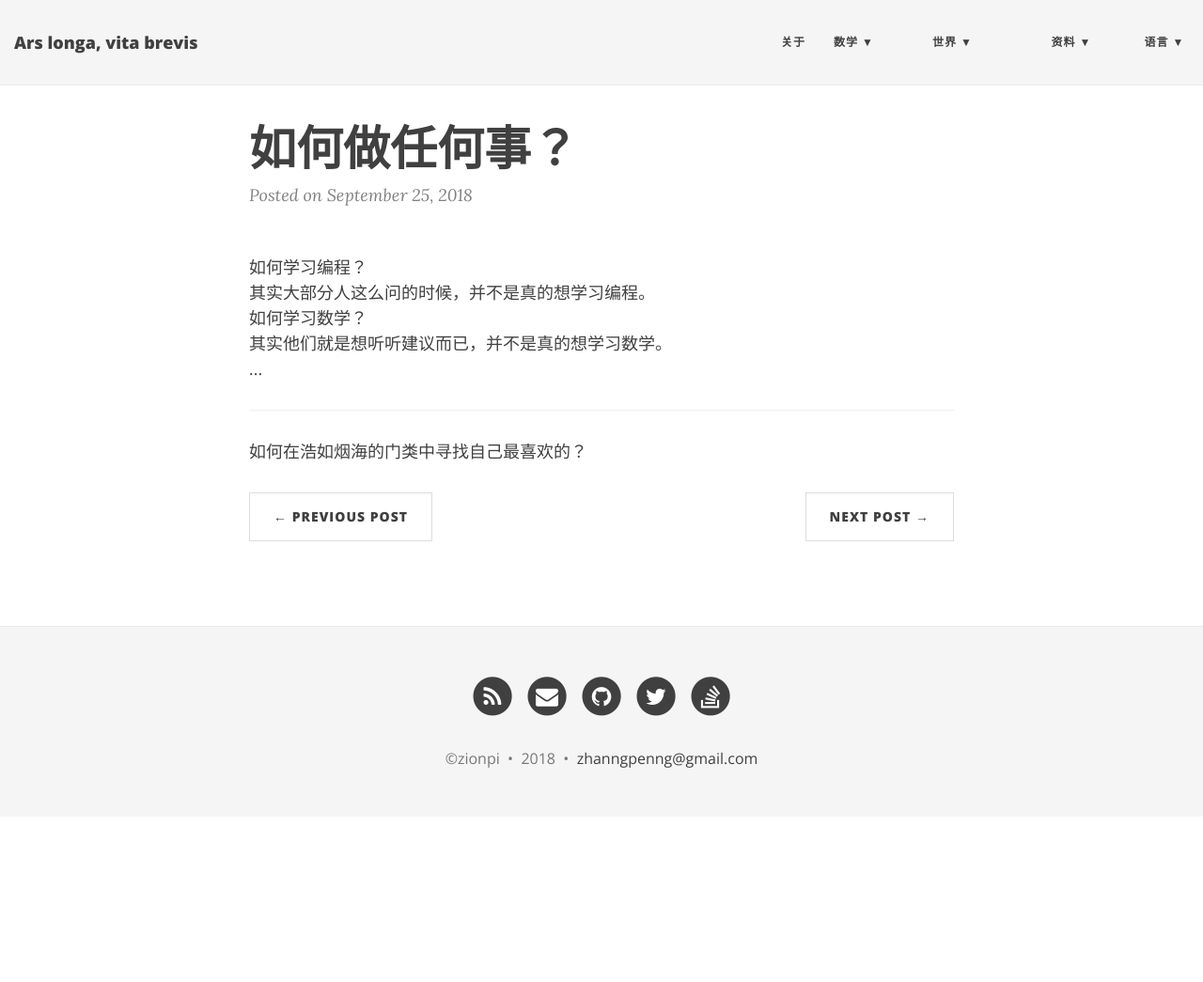
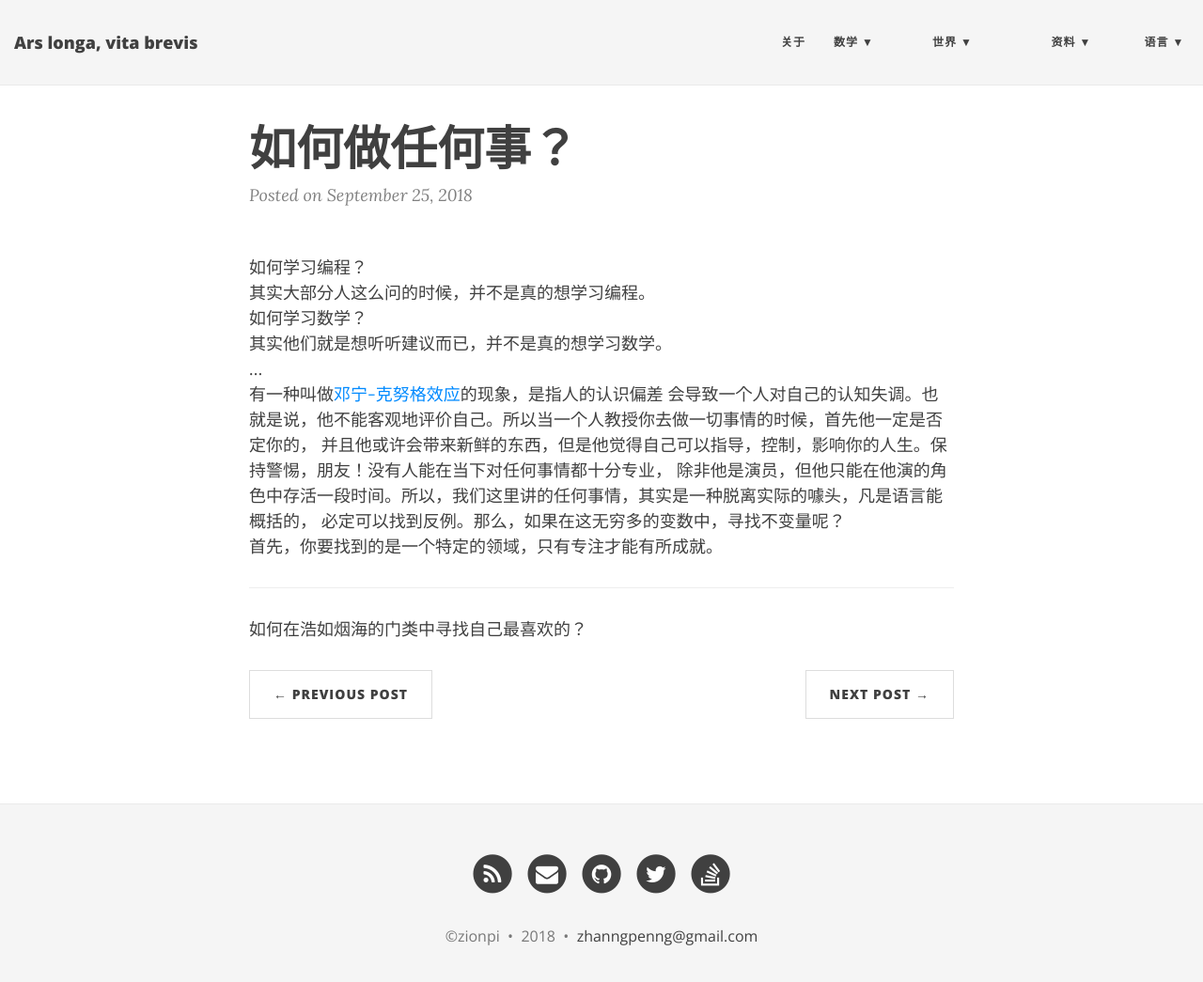
Before and after one commit to ZionPi/zionpi.github.io, a Jekyll site: the page built from _posts/2018-09-25-how-to-do-anything.md, in a window 1280 px wide and 1058 px high. Shown: the top 1045 px of the window at 94% size. Built offline with Jekyll 4.4.1, drawn with Linux system fonts in a browser that asks for light colours; nearby versions of some CDN libraries.

Commit message:
Update 2018-09-25-how-to-do-anything.md

```diff
--- a/_posts/2018-09-25-how-to-do-anything.md
+++ b/_posts/2018-09-25-how-to-do-anything.md
@@ -7,6 +7,12 @@ title: 如何做任何事？
 如何学习数学？
 其实他们就是想听听建议而已，并不是真的想学习数学。
 ...
+有一种叫做[邓宁-克努格效应](https://en.m.wikipedia.org/wiki/Dunning%E2%80%93Kruger_effect)的现象，是指人的认识偏差
+会导致一个人对自己的认知失调。也就是说，他不能客观地评价自己。所以当一个人教授你去做一切事情的时候，首先他一定是否定你的，
+并且他或许会带来新鲜的东西，但是他觉得自己可以指导，控制，影响你的人生。保持警惕，朋友！没有人能在当下对任何事情都十分专业，
+除非他是演员，但他只能在他演的角色中存活一段时间。所以，我们这里讲的任何事情，其实是一种脱离实际的噱头，凡是语言能概括的，
+必定可以找到反例。那么，如果在这无穷多的变数中，寻找不变量呢？
+首先，你要找到的是一个特定的领域，只有专注才能有所成就。
 
 ---
 
```
